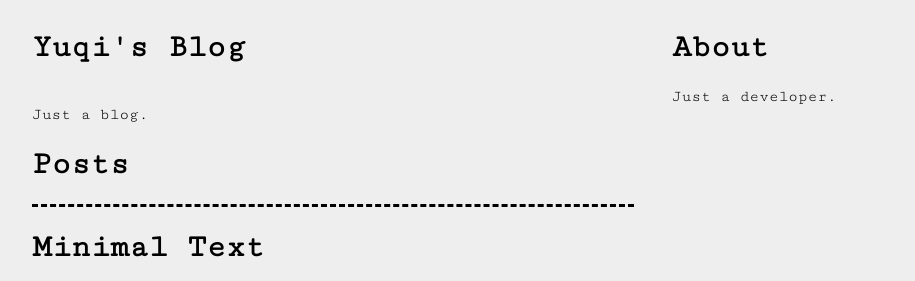
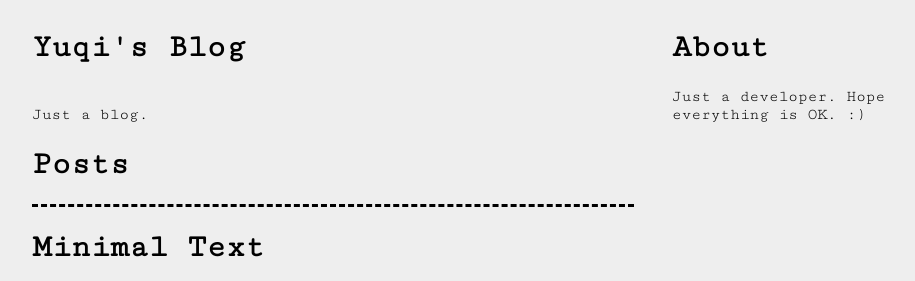
Before and after one commit to yuqisun/yuqisun.github.io, a Jekyll site: the page built from index.html, in a window 1280 px wide. Shown: the top 281 px of the page, without its empty margins (147-1062 px from the left). Built offline with Jekyll 4.4.1, drawn with Linux system fonts in a browser that asks for light colours; nearby versions of some CDN libraries; the list of posts is cut into pages by our own code.

Commit message:
update config

```diff
--- a/_config.yml
+++ b/_config.yml
@@ -2,7 +2,7 @@
 title: Yuqi's Blog
 baseurl: "/yuqisun.github.io"
 desc: Just a blog.
-about: Just a developer.
+about: Just a developer. Hope everything is OK. :)
 #image: https://pinto-light.glitch.me/?width=500&height=500&url=https://i.imgur.com/mxUVc2x.jpg&extension=jpg
 excerpt_separator: "<!-- more -->"
 markdown: kramdown
```
Also changed, not shown: favicon.ico (added).
